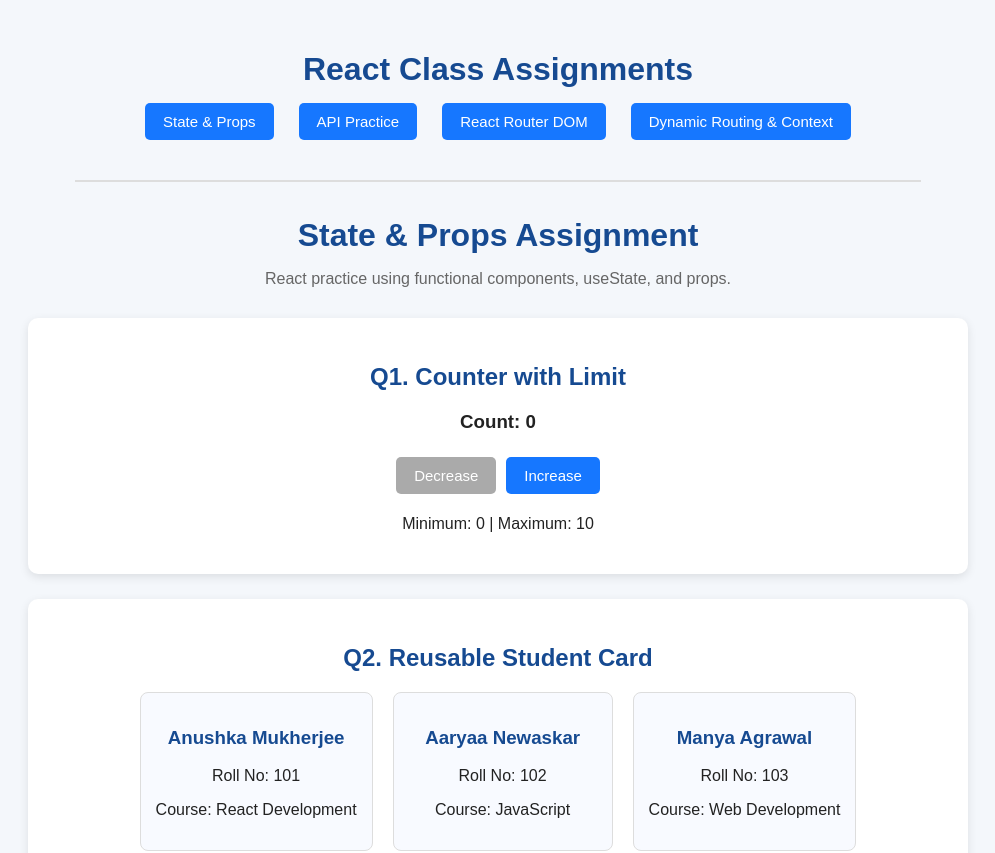
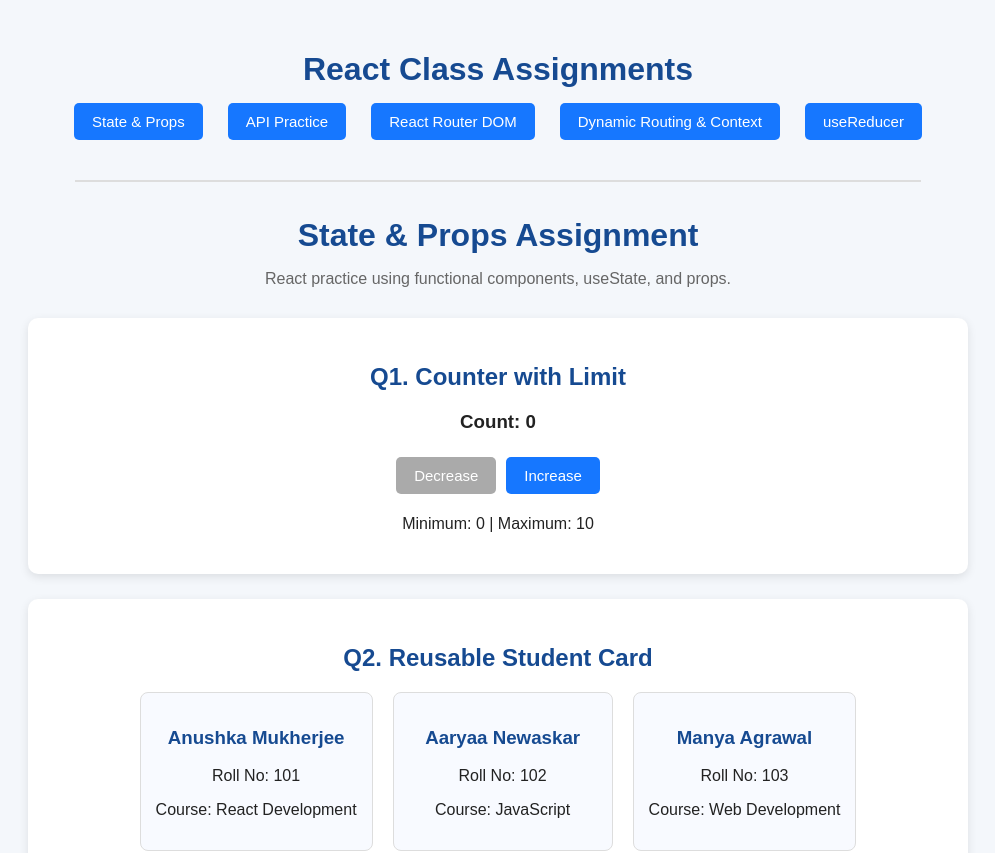
Before and after one commit to anushka-codes1/Web-Dev-Vedam_codes, a React (Vite) app: page / in a window 1280 px wide. Shown: the top 853 px of the page, without its empty margins (142-1137 px from the left). Built offline with nearby package versions, Linux system fonts and the light colour scheme.

Commit message:
Added useReducer Assignment

```diff
--- a/src/App.jsx
+++ b/src/App.jsx
@@ -5,6 +5,7 @@ import StatesAndProps from "./components/States-and-Props";
 import APIPractice from "./components/APIPractice";
 import ReactRouterDOM from "./components/React-Router-DOM";
 import DynamicRoutingContext from "./components/Dynamic-Routing_Context";
+import UseReducer from "./components/UseReducer";
 
 function App() {
   const [page, setPage] = useState("states");
@@ -29,6 +30,10 @@ function App() {
         <button onClick={() => setPage("dynamic")}>
           Dynamic Routing & Context
         </button>
+
+        <button onClick={() => setPage("reducer")}>
+          useReducer
+        </button>
       </div>
 
       <hr />
@@ -37,6 +42,7 @@ function App() {
       {page === "api" && <APIPractice />}
       {page === "router" && <ReactRouterDOM />}
       {page === "dynamic" && <DynamicRoutingContext />}
+      {page === "reducer" && <UseReducer />}
     </div>
   );
 }
--- /dev/null
+++ b/src/components/UseReducer.jsx
@@ -0,0 +1,189 @@
+import React, { useReducer } from "react";
+
+function reducer(state, action) {
+
+  // Q1. Quantity Selector
+  if (action.type == "inc") {
+    return {
+      ...state,
+      quantity: state.quantity + 1,
+      message: "",
+    };
+  }
+
+  else if (action.type == "dec") {
+    if (state.quantity > 1) {
+      return {
+        ...state,
+        quantity: state.quantity - 1,
+        message: "",
+      };
+    }
+
+    else {
+      return {
+        ...state,
+        message: "Quantity cannot be below 1",
+      };
+    }
+}
+
+  // Q2. Traffic Light
+  else if (action.type == "next") {
+
+    let nextColor = "Red";
+
+    if (state.color == "Red") {
+      nextColor = "Yellow";
+    }
+
+    else if (state.color == "Yellow") {
+      nextColor = "Green";
+    }
+
+    else if (state.color == "Green") {
+      nextColor = "Red";
+    }
+
+    return {
+      ...state,
+      color: nextColor,
+    };
+  }
+
+  // Q3. Shopping Cart Items
+  else if (action.type == "input") {
+    return {
+      ...state,
+      item: action.payload,
+    };
+  }
+
+  else if (action.type == "add") {
+
+    if (state.item == "") {
+      return state;
+    }
+
+    return {
+      ...state,
+      cart: [...state.cart, state.item],
+      item: "",
+    };
+  }
+
+  // Q4. Like & Dislike Counter
+  else if (action.type == "like") {
+    return {
+      ...state,
+      likes: state.likes + 1,
+    };
+  }
+
+  else if (action.type == "dislike") {
+    return {
+      ...state,
+      dislikes: state.dislikes + 1,
+    };
+  }
+
+  return state;
+}
+
+const data = {
+  quantity: 1,
+  message: "",
+
+  color: "Red",
+
+  item: "",
+  cart: [],
+
+  likes: 0,
+  dislikes: 0,
+};
+
+const UseReducer = () => {
+
+  const [state, dispatch] = useReducer(reducer, data);
+
+  return (
+    <div>
+
+      {/* Q1 */}
+
+      <div className="question">
+        <h2>Q1. Quantity Selector</h2>
+
+        <h3>{state.quantity}</h3>
+
+        <button onClick={() => dispatch({ type: "inc" })}>+</button>
+
+        <button onClick={() => dispatch({ type: "dec" })}>-</button>
+
+        <p>{state.message}</p>
+      </div>
+
+      {/* Q2 */}
+
+      <div className="question">
+        <h2>Q2. Traffic Light</h2>
+
+        <h3>{state.color}</h3>
+
+        <button onClick={() => dispatch({ type: "next" })}>
+          Next
+        </button>
+      </div>
+
+      {/* Q3 */}
+
+      <div className="question">
+        <h2>Q3. Shopping Cart</h2>
+
+        <input
+          type="text"
+          value={state.item}
+          placeholder="Enter Item"
+          onChange={(e) =>
+            dispatch({
+              type: "input",
+              payload: e.target.value,
+            })
+          }
+        />
+
+        <button onClick={() => dispatch({ type: "add" })}>
+          Add To Cart
+        </button>
+
+        <ul>
+          {state.cart.map((item, index) => (
+            <li key={index}>{item}</li>
+          ))}
+        </ul>
+      </div>
+
+      {/* Q4 */}
+
+      <div className="question">
+        <h2>Q4. Like & Dislike Counter</h2>
+
+        <h3>Likes : {state.likes}</h3>
+
+        <h3>Dislikes : {state.dislikes}</h3>
+
+        <button onClick={() => dispatch({ type: "like" })}>
+          Like
+        </button>
+
+        <button onClick={() => dispatch({ type: "dislike" })}>
+          Dislike
+        </button>
+      </div>
+
+    </div>
+  );
+};
+
+export default UseReducer;
```
